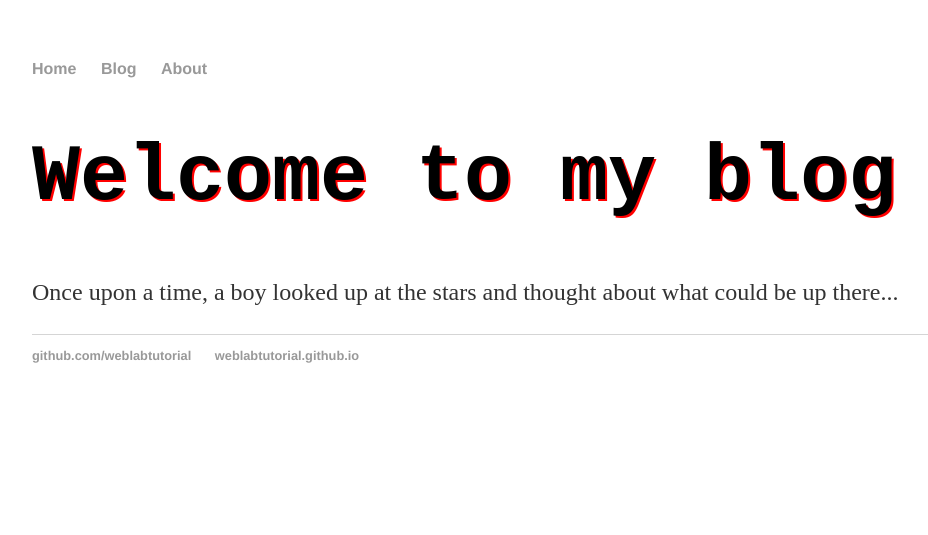
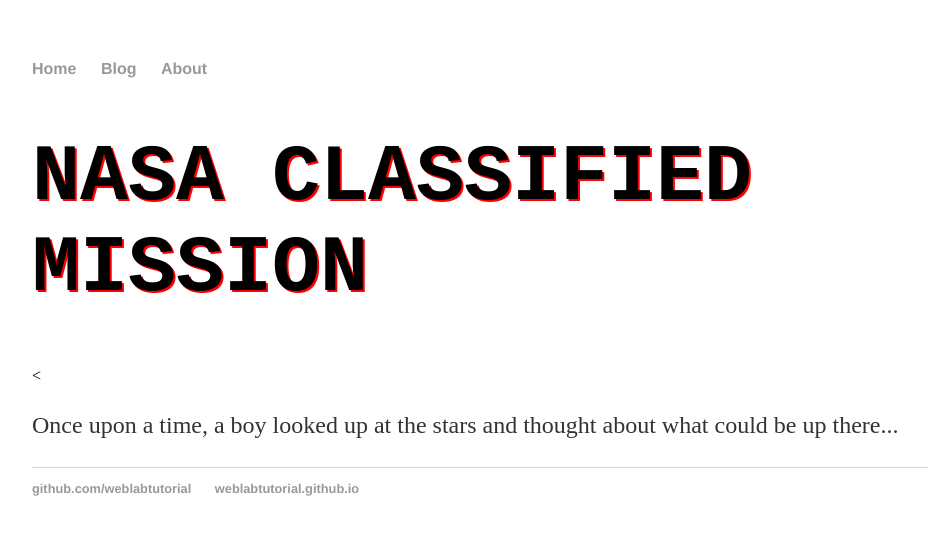
Before and after one commit to JoeGilliganHW/JoeGilliganHW.github.io, a Jekyll site: the page built from index.html, in a window 1280 px wide. Shown: the top 535 px of the page, without its empty margins (160-1088 px from the left). Built offline with Jekyll 4.4.1, drawn with Linux system fonts in a browser that asks for light colours.

Commit message:
Update index.html

```diff
--- a/index.html
+++ b/index.html
@@ -3,6 +3,7 @@ layout: default
 title: Web Programming
 ---
 <div class="blurb">
-  <h1>Welcome to my blog</h1>
+  <h1>NASA CLASSIFIED MISSION</h1>
+  <
   <p>Once upon a time, a boy looked up at the stars and thought about what could be up there...</p>
 </div>
```
